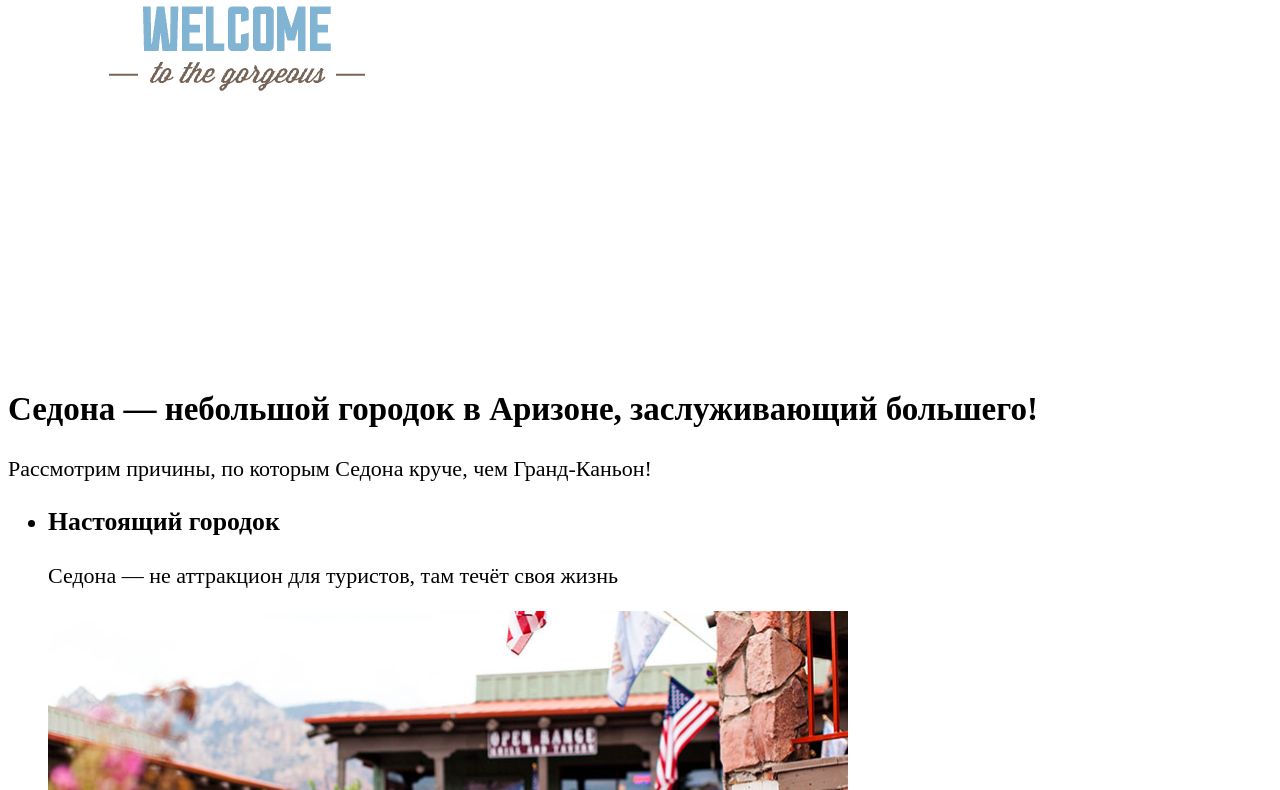
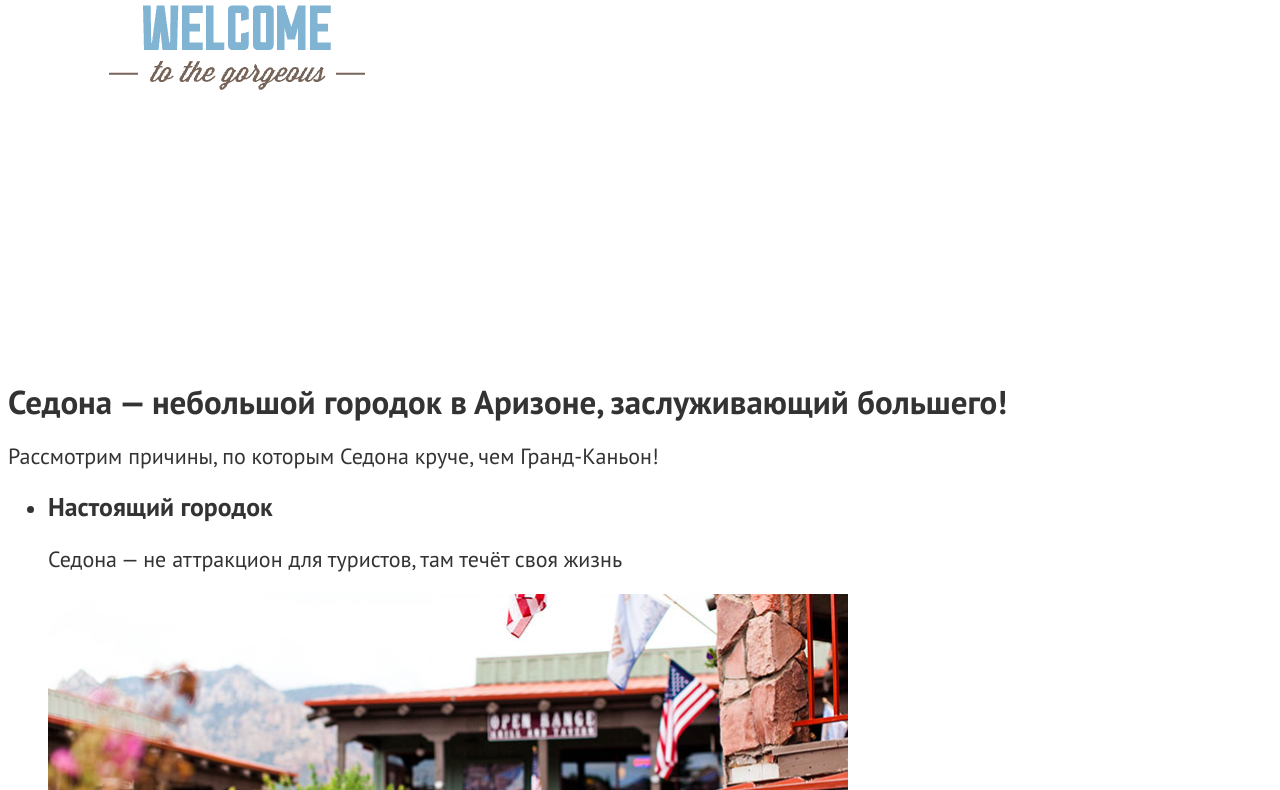
Before and after one commit to Guldan647/2675517-sedona-2, a plain HTML site: page index.html in a window 1280 px wide. Shown: the part 300-1090 px from the top of the page. Drawn offline with Linux system fonts and the light colour scheme.

Commit message:
Форматирование кода

```diff
--- a/style/style.css
+++ b/style/style.css
@@ -26,4 +26,8 @@
 
 body{
   font-size: 22px;
+  font-weight: 400;
+  line-height: 26px;
+  color: rgba(51, 51, 51, 1);
+  font-family: "PT Sans", sans-serif;
 }
```
